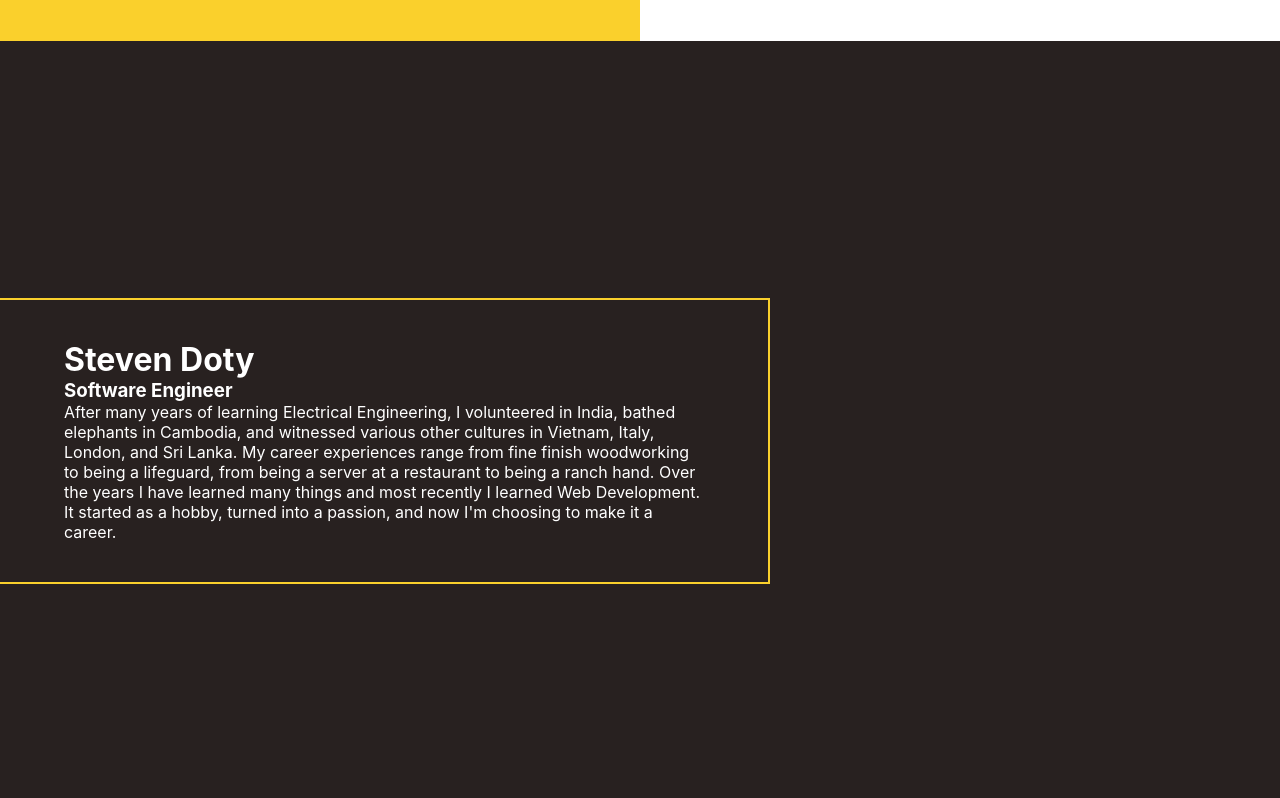
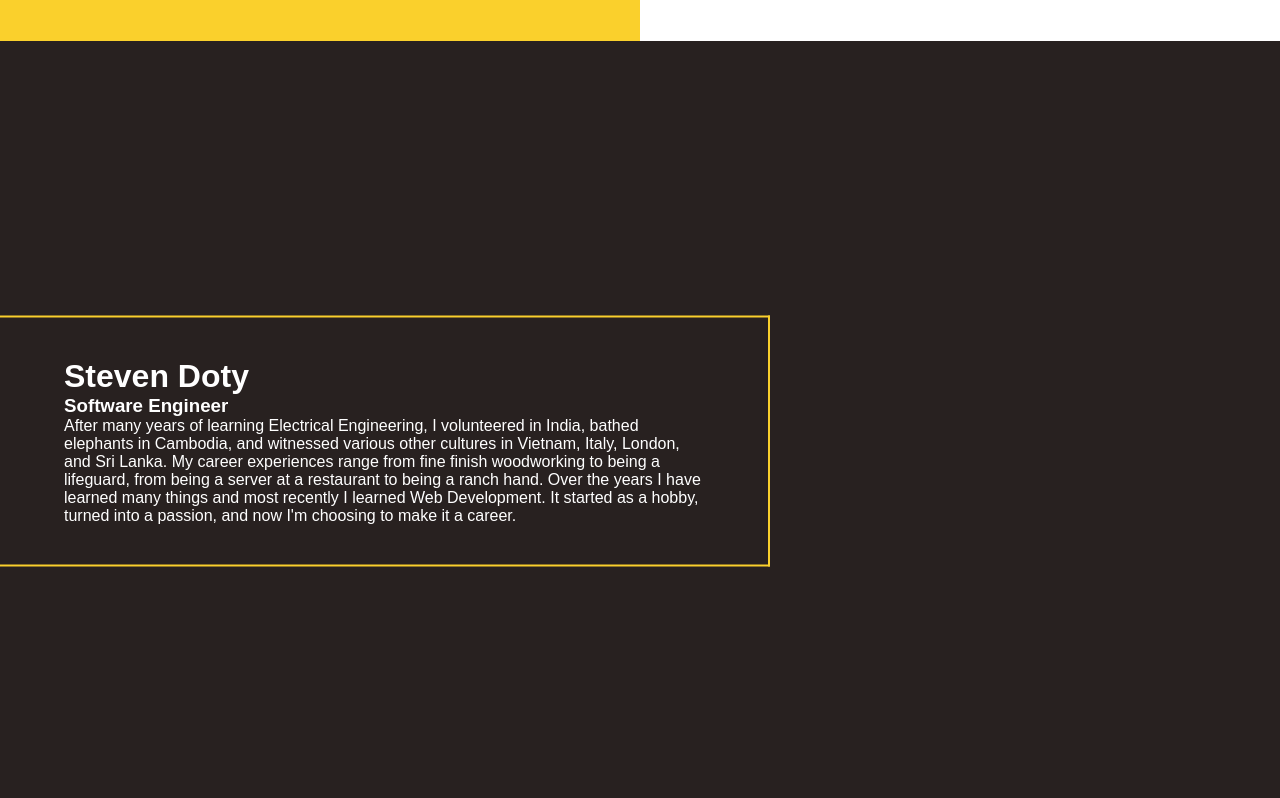
Before and after one commit to stevedoty/stevendoty, a React (Create React App) app: page / in a window 1280 px wide. Shown: the part 759-1557 px from the top of the page. Built offline with nearby package versions, Linux system fonts and the light colour scheme.

Commit message:
app font family and navbar letter spacing

```diff
--- a/src/App.css
+++ b/src/App.css
@@ -1,5 +1,6 @@
 .App {
   text-align: center;
+  font-family: "sans-serif", "Arial", "Helvetica", "Didact Gothic";
 }
 /* --------------------------------------------- */
 .Navbar{
@@ -14,6 +15,7 @@
   display: flex;
   flex-direction: row;
   justify-content: space-between;
+  letter-spacing: 0.05rem;
 }
 #nav-left{
   display: flex;
```
